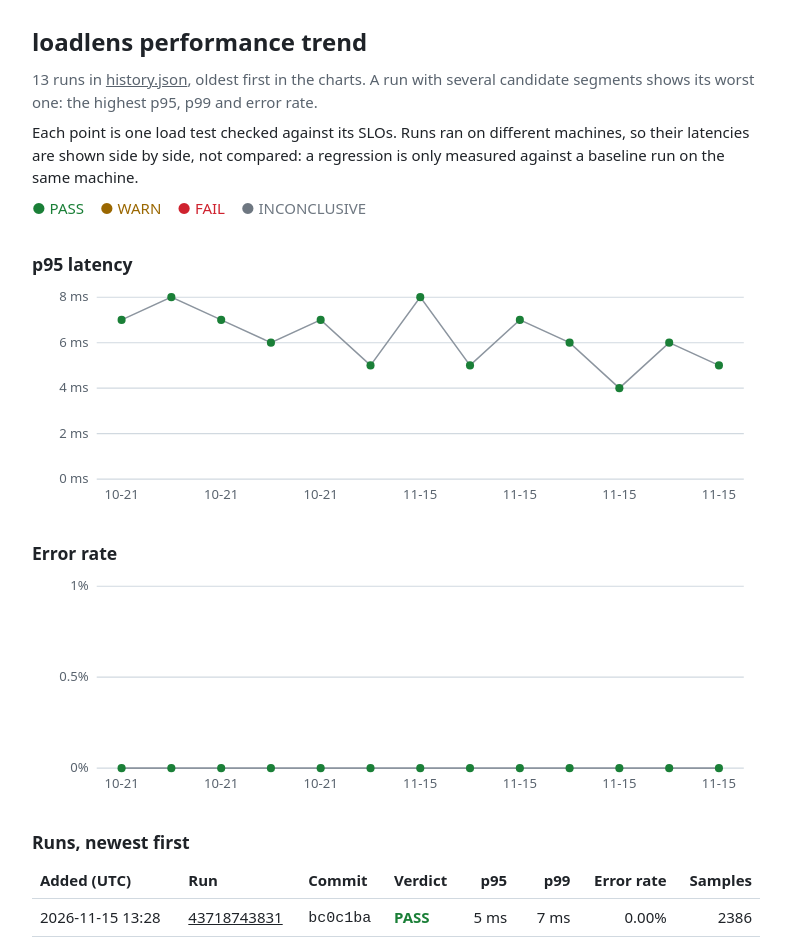
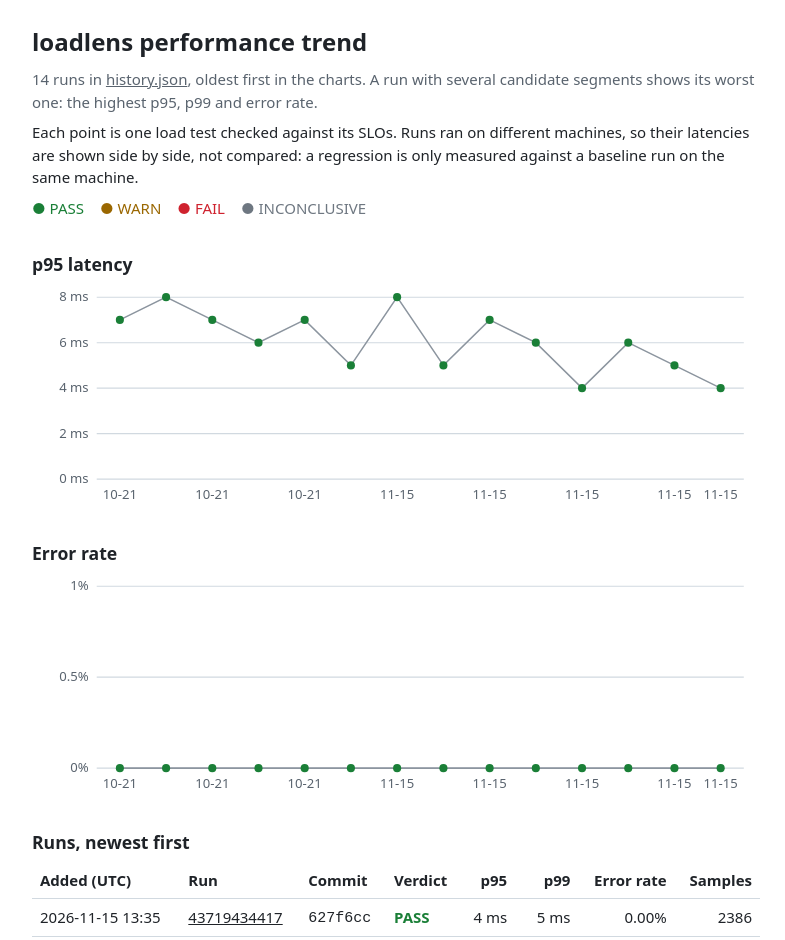
Before and after one commit to BazanJeremy/loadlens, a plain HTML site: page index.html in a window 1280 px wide. Shown: the top 940 px of the page, without its empty margins (244-1029 px from the left). Drawn offline with Linux system fonts and the light colour scheme.

Commit message:
trend: add run 43719434417 (627f6cc664cc4b8ed3911479237b21158abdc87b)

```diff
--- a/index.html
+++ b/index.html
@@ -40,7 +40,7 @@ a { color: inherit; }
 <body>
 <main>
 <h1>loadlens performance trend</h1>
-<p class="muted">13 runs in <a href="history.json">history.json</a>, oldest first in the charts. A run with several candidate segments shows its worst one: the highest p95, p99 and error rate.</p>
+<p class="muted">14 runs in <a href="history.json">history.json</a>, oldest first in the charts. A run with several candidate segments shows its worst one: the highest p95, p99 and error rate.</p>
 <p>Each point is one load test checked against its SLOs. Runs ran on different machines, so their latencies are shown side by side, not compared: a regression is only measured against a baseline run on the same machine.</p>
 <p class="legend"><span class="pass">● PASS</span><span class="warn">● WARN</span><span class="fail">● FAIL</span><span class="inconclusive">● INCONCLUSIVE</span></p>
 <h2>p95 latency</h2>
@@ -50,58 +50,63 @@ a { color: inherit; }
 <line class="grid" x1="64" x2="704" y1="102.0" y2="102.0"/><text x="56" y="106.0" text-anchor="end">4 ms</text>
 <line class="grid" x1="64" x2="704" y1="57.0" y2="57.0"/><text x="56" y="61.0" text-anchor="end">6 ms</text>
 <line class="grid" x1="64" x2="704" y1="12.0" y2="12.0"/><text x="56" y="16.0" text-anchor="end">8 ms</text>
-<polyline class="trace" points="88.6,34.5 137.8,12.0 187.1,34.5 236.3,57.0 285.5,34.5 334.8,79.5 384.0,12.0 433.2,79.5 482.5,34.5 531.7,57.0 580.9,102.0 630.2,57.0 679.4,79.5"/>
-<text x="88.6" y="212" text-anchor="middle">10-21</text>
-<circle class="pass" cx="88.6" cy="34.5" r="4"><title>2026-10-21 09:12 UTC, 5f4b119: 7 ms, PASS</title></circle>
-<circle class="pass" cx="137.8" cy="12.0" r="4"><title>2026-10-21 09:22 UTC, 5f4b119: 8 ms, PASS</title></circle>
-<text x="187.1" y="212" text-anchor="middle">10-21</text>
-<circle class="pass" cx="187.1" cy="34.5" r="4"><title>2026-10-21 11:06 UTC, 5f4b119: 7 ms, PASS</title></circle>
-<circle class="pass" cx="236.3" cy="57.0" r="4"><title>2026-10-21 11:30 UTC, 1e0b00b: 6 ms, PASS</title></circle>
-<text x="285.5" y="212" text-anchor="middle">10-21</text>
-<circle class="pass" cx="285.5" cy="34.5" r="4"><title>2026-10-21 12:50 UTC, da9b9fa: 7 ms, PASS</title></circle>
-<circle class="pass" cx="334.8" cy="79.5" r="4"><title>2026-10-21 13:53 UTC, d692916: 5 ms, PASS</title></circle>
-<text x="384.0" y="212" text-anchor="middle">11-15</text>
-<circle class="pass" cx="384.0" cy="12.0" r="4"><title>2026-11-15 07:45 UTC, b26f802: 8 ms, PASS</title></circle>
-<circle class="pass" cx="433.2" cy="79.5" r="4"><title>2026-11-15 12:42 UTC, 5a68c9c: 5 ms, PASS</title></circle>
-<text x="482.5" y="212" text-anchor="middle">11-15</text>
-<circle class="pass" cx="482.5" cy="34.5" r="4"><title>2026-11-15 12:51 UTC, 61f9986: 7 ms, PASS</title></circle>
-<circle class="pass" cx="531.7" cy="57.0" r="4"><title>2026-11-15 12:58 UTC, 0dc3da1: 6 ms, PASS</title></circle>
-<text x="580.9" y="212" text-anchor="middle">11-15</text>
-<circle class="pass" cx="580.9" cy="102.0" r="4"><title>2026-11-15 13:06 UTC, 51db02e: 4 ms, PASS</title></circle>
-<circle class="pass" cx="630.2" cy="57.0" r="4"><title>2026-11-15 13:19 UTC, bd9d7af: 6 ms, PASS</title></circle>
-<text x="679.4" y="212" text-anchor="middle">11-15</text>
-<circle class="pass" cx="679.4" cy="79.5" r="4"><title>2026-11-15 13:28 UTC, bc0c1ba: 5 ms, PASS</title></circle>
+<polyline class="trace" points="86.9,34.5 132.6,12.0 178.3,34.5 224.0,57.0 269.7,34.5 315.4,79.5 361.1,12.0 406.9,79.5 452.6,34.5 498.3,57.0 544.0,102.0 589.7,57.0 635.4,79.5 681.1,102.0"/>
+<text x="86.9" y="212" text-anchor="middle">10-21</text>
+<circle class="pass" cx="86.9" cy="34.5" r="4"><title>2026-10-21 09:12 UTC, 5f4b119: 7 ms, PASS</title></circle>
+<circle class="pass" cx="132.6" cy="12.0" r="4"><title>2026-10-21 09:22 UTC, 5f4b119: 8 ms, PASS</title></circle>
+<text x="178.3" y="212" text-anchor="middle">10-21</text>
+<circle class="pass" cx="178.3" cy="34.5" r="4"><title>2026-10-21 11:06 UTC, 5f4b119: 7 ms, PASS</title></circle>
+<circle class="pass" cx="224.0" cy="57.0" r="4"><title>2026-10-21 11:30 UTC, 1e0b00b: 6 ms, PASS</title></circle>
+<text x="269.7" y="212" text-anchor="middle">10-21</text>
+<circle class="pass" cx="269.7" cy="34.5" r="4"><title>2026-10-21 12:50 UTC, da9b9fa: 7 ms, PASS</title></circle>
+<circle class="pass" cx="315.4" cy="79.5" r="4"><title>2026-10-21 13:53 UTC, d692916: 5 ms, PASS</title></circle>
+<text x="361.1" y="212" text-anchor="middle">11-15</text>
+<circle class="pass" cx="361.1" cy="12.0" r="4"><title>2026-11-15 07:45 UTC, b26f802: 8 ms, PASS</title></circle>
+<circle class="pass" cx="406.9" cy="79.5" r="4"><title>2026-11-15 12:42 UTC, 5a68c9c: 5 ms, PASS</title></circle>
+<text x="452.6" y="212" text-anchor="middle">11-15</text>
+<circle class="pass" cx="452.6" cy="34.5" r="4"><title>2026-11-15 12:51 UTC, 61f9986: 7 ms, PASS</title></circle>
+<circle class="pass" cx="498.3" cy="57.0" r="4"><title>2026-11-15 12:58 UTC, 0dc3da1: 6 ms, PASS</title></circle>
+<text x="544.0" y="212" text-anchor="middle">11-15</text>
+<circle class="pass" cx="544.0" cy="102.0" r="4"><title>2026-11-15 13:06 UTC, 51db02e: 4 ms, PASS</title></circle>
+<circle class="pass" cx="589.7" cy="57.0" r="4"><title>2026-11-15 13:19 UTC, bd9d7af: 6 ms, PASS</title></circle>
+<text x="635.4" y="212" text-anchor="middle">11-15</text>
+<circle class="pass" cx="635.4" cy="79.5" r="4"><title>2026-11-15 13:28 UTC, bc0c1ba: 5 ms, PASS</title></circle>
+<text x="681.1" y="212" text-anchor="middle">11-15</text>
+<circle class="pass" cx="681.1" cy="102.0" r="4"><title>2026-11-15 13:35 UTC, 627f6cc: 4 ms, PASS</title></circle>
 </svg>
 <h2>Error rate</h2>
 <svg viewBox="0 0 720 220" role="img" aria-label="Error rate per run">
 <line class="grid" x1="64" x2="704" y1="192.0" y2="192.0"/><text x="56" y="196.0" text-anchor="end">0%</text>
 <line class="grid" x1="64" x2="704" y1="102.0" y2="102.0"/><text x="56" y="106.0" text-anchor="end">0.5%</text>
 <line class="grid" x1="64" x2="704" y1="12.0" y2="12.0"/><text x="56" y="16.0" text-anchor="end">1%</text>
-<polyline class="trace" points="88.6,192.0 137.8,192.0 187.1,192.0 236.3,192.0 285.5,192.0 334.8,192.0 384.0,192.0 433.2,192.0 482.5,192.0 531.7,192.0 580.9,192.0 630.2,192.0 679.4,192.0"/>
-<text x="88.6" y="212" text-anchor="middle">10-21</text>
-<circle class="pass" cx="88.6" cy="192.0" r="4"><title>2026-10-21 09:12 UTC, 5f4b119: 0%, PASS</title></circle>
-<circle class="pass" cx="137.8" cy="192.0" r="4"><title>2026-10-21 09:22 UTC, 5f4b119: 0%, PASS</title></circle>
-<text x="187.1" y="212" text-anchor="middle">10-21</text>
-<circle class="pass" cx="187.1" cy="192.0" r="4"><title>2026-10-21 11:06 UTC, 5f4b119: 0%, PASS</title></circle>
-<circle class="pass" cx="236.3" cy="192.0" r="4"><title>2026-10-21 11:30 UTC, 1e0b00b: 0%, PASS</title></circle>
-<text x="285.5" y="212" text-anchor="middle">10-21</text>
-<circle class="pass" cx="285.5" cy="192.0" r="4"><title>2026-10-21 12:50 UTC, da9b9fa: 0%, PASS</title></circle>
-<circle class="pass" cx="334.8" cy="192.0" r="4"><title>2026-10-21 13:53 UTC, d692916: 0%, PASS</title></circle>
-<text x="384.0" y="212" text-anchor="middle">11-15</text>
-<circle class="pass" cx="384.0" cy="192.0" r="4"><title>2026-11-15 07:45 UTC, b26f802: 0%, PASS</title></circle>
-<circle class="pass" cx="433.2" cy="192.0" r="4"><title>2026-11-15 12:42 UTC, 5a68c9c: 0%, PASS</title></circle>
-<text x="482.5" y="212" text-anchor="middle">11-15</text>
-<circle class="pass" cx="482.5" cy="192.0" r="4"><title>2026-11-15 12:51 UTC, 61f9986: 0%, PASS</title></circle>
-<circle class="pass" cx="531.7" cy="192.0" r="4"><title>2026-11-15 12:58 UTC, 0dc3da1: 0%, PASS</title></circle>
-<text x="580.9" y="212" text-anchor="middle">11-15</text>
-<circle class="pass" cx="580.9" cy="192.0" r="4"><title>2026-11-15 13:06 UTC, 51db02e: 0%, PASS</title></circle>
-<circle class="pass" cx="630.2" cy="192.0" r="4"><title>2026-11-15 13:19 UTC, bd9d7af: 0%, PASS</title></circle>
-<text x="679.4" y="212" text-anchor="middle">11-15</text>
-<circle class="pass" cx="679.4" cy="192.0" r="4"><title>2026-11-15 13:28 UTC, bc0c1ba: 0%, PASS</title></circle>
+<polyline class="trace" points="86.9,192.0 132.6,192.0 178.3,192.0 224.0,192.0 269.7,192.0 315.4,192.0 361.1,192.0 406.9,192.0 452.6,192.0 498.3,192.0 544.0,192.0 589.7,192.0 635.4,192.0 681.1,192.0"/>
+<text x="86.9" y="212" text-anchor="middle">10-21</text>
+<circle class="pass" cx="86.9" cy="192.0" r="4"><title>2026-10-21 09:12 UTC, 5f4b119: 0%, PASS</title></circle>
+<circle class="pass" cx="132.6" cy="192.0" r="4"><title>2026-10-21 09:22 UTC, 5f4b119: 0%, PASS</title></circle>
+<text x="178.3" y="212" text-anchor="middle">10-21</text>
+<circle class="pass" cx="178.3" cy="192.0" r="4"><title>2026-10-21 11:06 UTC, 5f4b119: 0%, PASS</title></circle>
+<circle class="pass" cx="224.0" cy="192.0" r="4"><title>2026-10-21 11:30 UTC, 1e0b00b: 0%, PASS</title></circle>
+<text x="269.7" y="212" text-anchor="middle">10-21</text>
+<circle class="pass" cx="269.7" cy="192.0" r="4"><title>2026-10-21 12:50 UTC, da9b9fa: 0%, PASS</title></circle>
+<circle class="pass" cx="315.4" cy="192.0" r="4"><title>2026-10-21 13:53 UTC, d692916: 0%, PASS</title></circle>
+<text x="361.1" y="212" text-anchor="middle">11-15</text>
+<circle class="pass" cx="361.1" cy="192.0" r="4"><title>2026-11-15 07:45 UTC, b26f802: 0%, PASS</title></circle>
+<circle class="pass" cx="406.9" cy="192.0" r="4"><title>2026-11-15 12:42 UTC, 5a68c9c: 0%, PASS</title></circle>
+<text x="452.6" y="212" text-anchor="middle">11-15</text>
+<circle class="pass" cx="452.6" cy="192.0" r="4"><title>2026-11-15 12:51 UTC, 61f9986: 0%, PASS</title></circle>
+<circle class="pass" cx="498.3" cy="192.0" r="4"><title>2026-11-15 12:58 UTC, 0dc3da1: 0%, PASS</title></circle>
+<text x="544.0" y="212" text-anchor="middle">11-15</text>
+<circle class="pass" cx="544.0" cy="192.0" r="4"><title>2026-11-15 13:06 UTC, 51db02e: 0%, PASS</title></circle>
+<circle class="pass" cx="589.7" cy="192.0" r="4"><title>2026-11-15 13:19 UTC, bd9d7af: 0%, PASS</title></circle>
+<text x="635.4" y="212" text-anchor="middle">11-15</text>
+<circle class="pass" cx="635.4" cy="192.0" r="4"><title>2026-11-15 13:28 UTC, bc0c1ba: 0%, PASS</title></circle>
+<text x="681.1" y="212" text-anchor="middle">11-15</text>
+<circle class="pass" cx="681.1" cy="192.0" r="4"><title>2026-11-15 13:35 UTC, 627f6cc: 0%, PASS</title></circle>
 </svg>
 <h2>Runs, newest first</h2>
 <div class="table"><table>
 <thead><tr><th>Added (UTC)</th><th>Run</th><th>Commit</th><th>Verdict</th><th>p95</th><th>p99</th><th>Error rate</th><th>Samples</th></tr></thead><tbody>
+<tr><td>2026-11-15 13:35</td><td><a href="https://github.com/BazanJeremy/loadlens/actions/runs/43719434417">43719434417</a></td><td><code>627f6cc</code></td><td class="level pass">PASS</td><td>4 ms</td><td>5 ms</td><td>0.00%</td><td>2386</td></tr>
 <tr><td>2026-11-15 13:28</td><td><a href="https://github.com/BazanJeremy/loadlens/actions/runs/43718743831">43718743831</a></td><td><code>bc0c1ba</code></td><td class="level pass">PASS</td><td>5 ms</td><td>7 ms</td><td>0.00%</td><td>2386</td></tr>
 <tr><td>2026-11-15 13:19</td><td><a href="https://github.com/BazanJeremy/loadlens/actions/runs/43718007090">43718007090</a></td><td><code>bd9d7af</code></td><td class="level pass">PASS</td><td>6 ms</td><td>13 ms</td><td>0.00%</td><td>2386</td></tr>
 <tr><td>2026-11-15 13:06</td><td><a href="https://github.com/BazanJeremy/loadlens/actions/runs/43716863581">43716863581</a></td><td><code>51db02e</code></td><td class="level pass">PASS</td><td>4 ms</td><td>5 ms</td><td>0.00%</td><td>2386</td></tr>
```
Also changed, not shown: history.json (+22 -0 lines).
